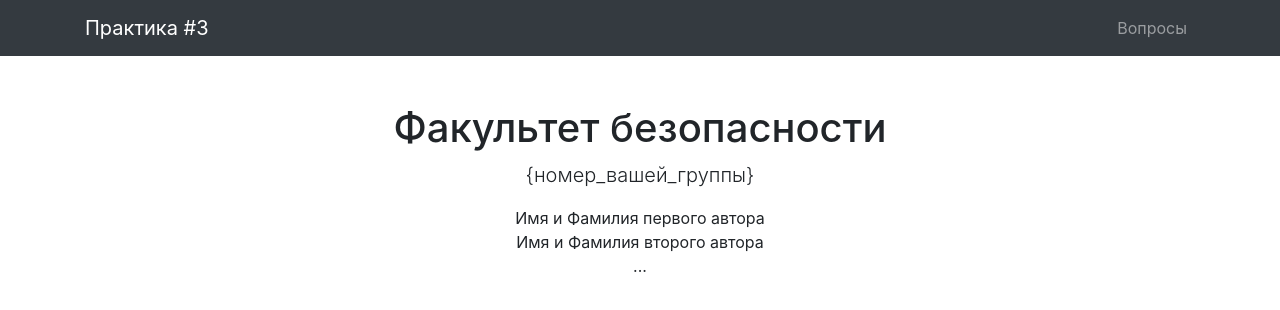
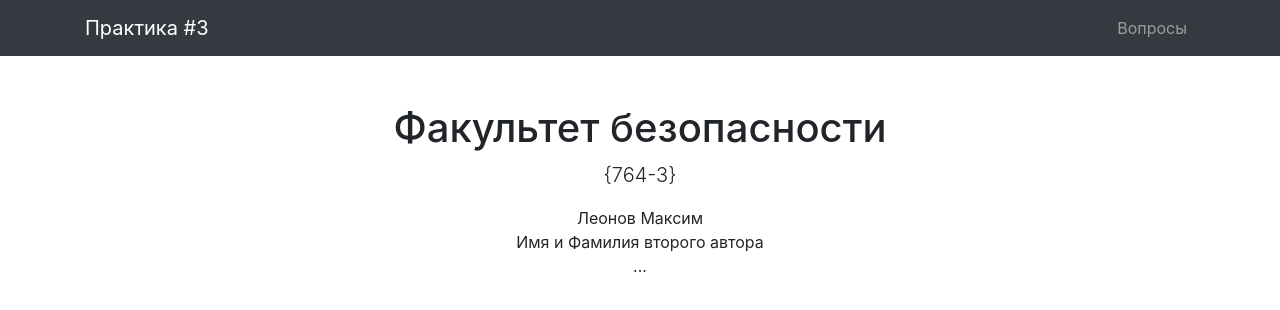
Before and after one commit to raynar-1/leonofff.github.io, a plain HTML site: page index.html in a window 1280 px wide. Drawn offline with nearby package versions, Linux system fonts and the light colour scheme.

Commit message:
Update index.html

```diff
--- a/index.html
+++ b/index.html
@@ -52,9 +52,9 @@
     <div class="row">
       <div class="col-lg-12 text-center">
         <h1 class="mt-5">Факультет безопасности</h1>
-        <p class="lead">{номер_вашей_группы}</p>
+        <p class="lead">{764-3}</p>
         <ul class="list-unstyled">
-          <li>Имя и Фамилия первого автора</li>
+          <li>Леонов Максим</li>
           <li>Имя и Фамилия второго автора</li>
           <li>...</li>
         </ul>
```
